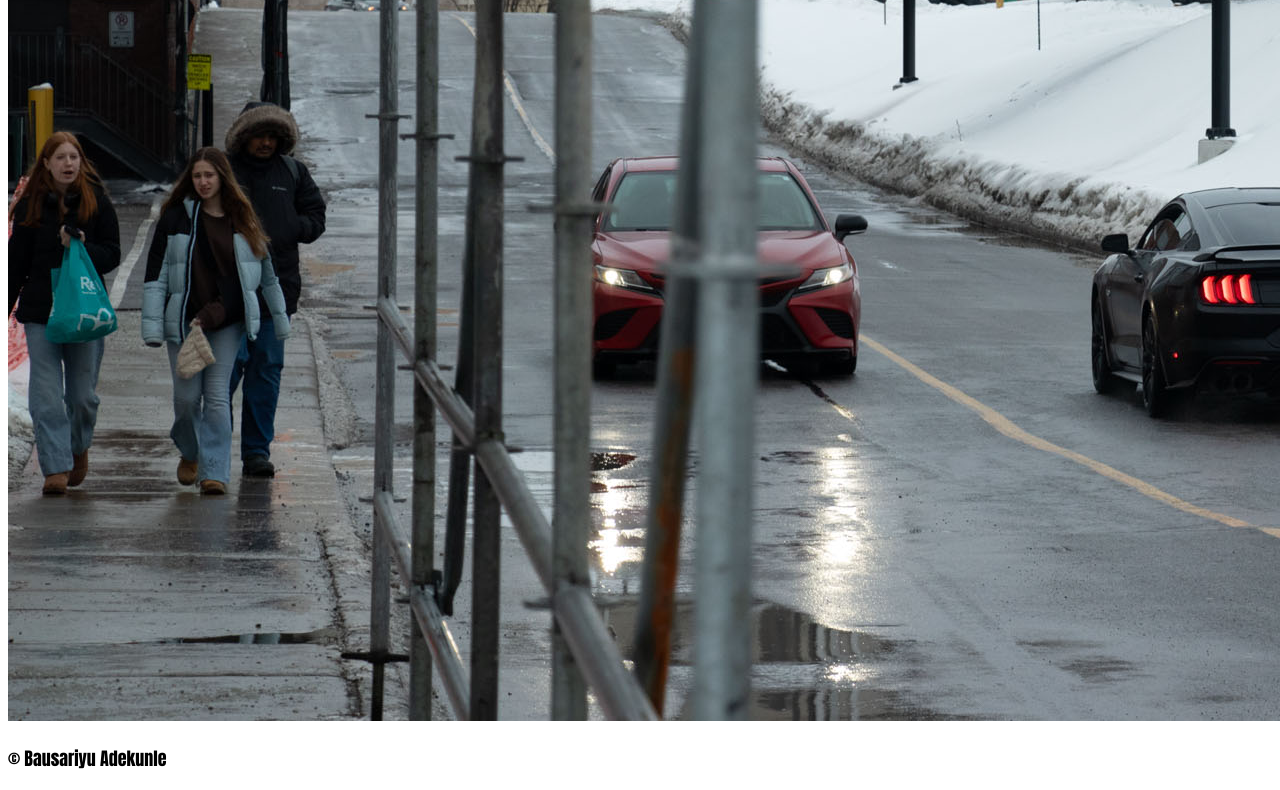
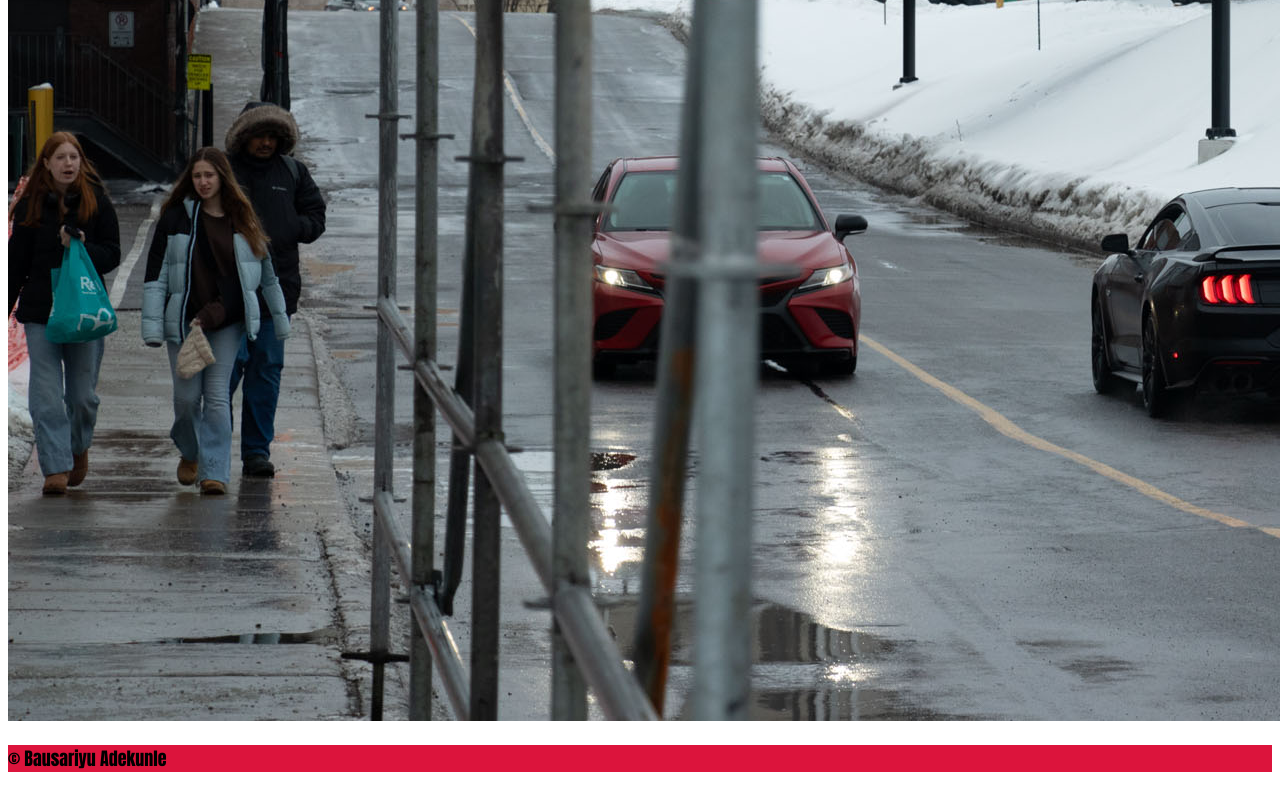
Before and after one commit to Adek0010/Adek0010.github.io, a plain HTML site: page html-assignment/index.html in a window 1280 px wide. Shown: the part 1196-1986 px from the top of the page. Drawn offline with Linux system fonts and the light colour scheme.

Commit message:
changed background color of header and footer

```diff
--- a/html-assignment/css/main.css
+++ b/html-assignment/css/main.css
@@ -3,4 +3,8 @@
 body{
     font-family: Impact, Haettenschweiler, 'Arial Narrow Bold', sans-serif;
     font-size: 18px;
+
+    header,footer{
+        background-color: crimson;
+    }
 }
```
